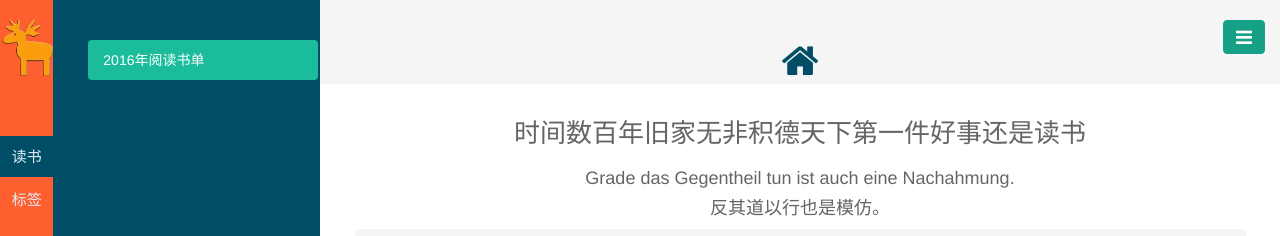
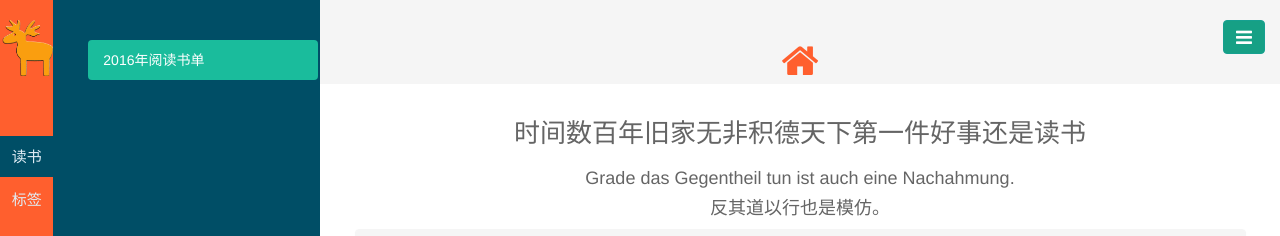
Before and after one commit to mathesse/mathesse.github.io, a Jekyll site: the page built from index.html, in a window 1280 px wide. Shown: the top 236 px of the page. Built offline with Jekyll 4.4.1, drawn with Linux system fonts in a browser that asks for light colours; the list of posts is cut into pages by our own code.

Commit message:
Update base.css

```diff
--- a/public/css/base.css
+++ b/public/css/base.css
@@ -46,7 +46,7 @@ body, html {
   /*color: #fff;*/
   color: #e1eef6;
   /*background-color: #16a085;*/
-  background-color: #fcbe32;/*orange*/
+  background-color: #fcbe32;/*yellow*/
 }
 
 .aside1 > .nav-pills>li.active>a ,.nav-pills>li.active>a:hover,.nav-pills>li.active>a:focus {
@@ -106,7 +106,7 @@ body, html {
   padding-right: 30px;
   text-align: center;
   /*color: #303030;*/
-  color: #004e66;
+  color: #ff5f2e;
 }
 .aside3-content {
 /*  padding-left: 40px;
```
